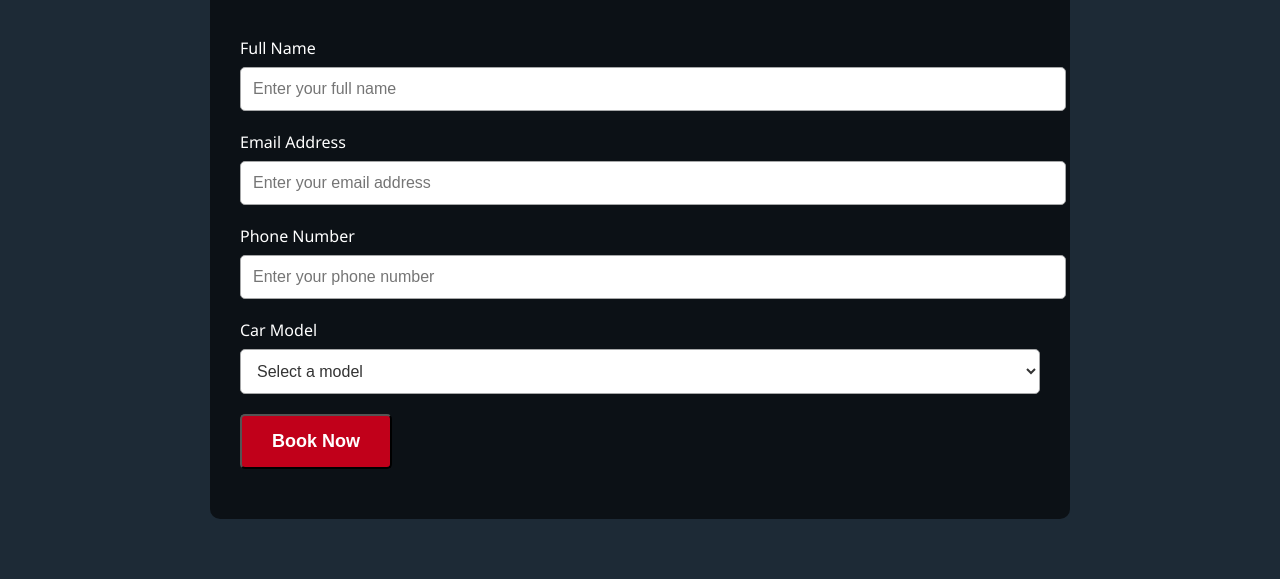
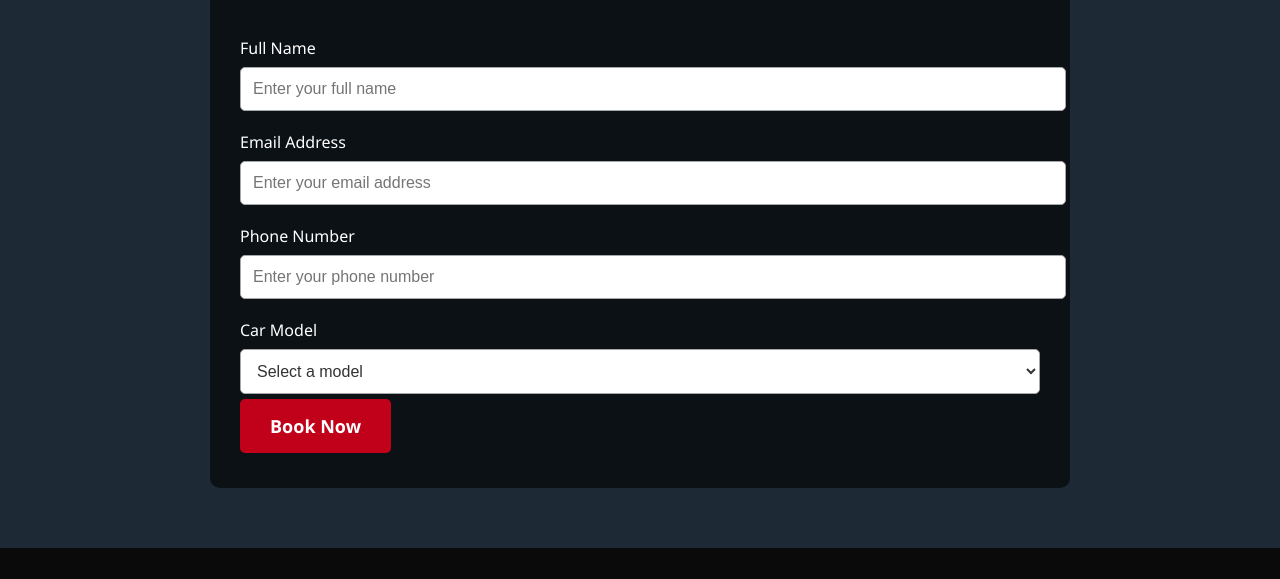
Before and after one commit to tia3012/Flr-Cars, a plain HTML site: page contact.html in a window 1280 px wide. Shown: the part 297-876 px from the top of the page. After the commit the page ends 845 px from the top, so only its background shows below. Drawn offline with Linux system fonts and the light colour scheme.

Commit message:
Update contact.html

```diff
--- a/contact.html
+++ b/contact.html
@@ -45,7 +45,7 @@
                     </select>
                 </div>
                 <div class="form-group">
-                    <button type="submit" class="btn btn-primary">Book Now</button>
+                    <a href="index.html" class="btn btn-primary">Book Now</a>
                 </div>
             </form>
         </div>
```
